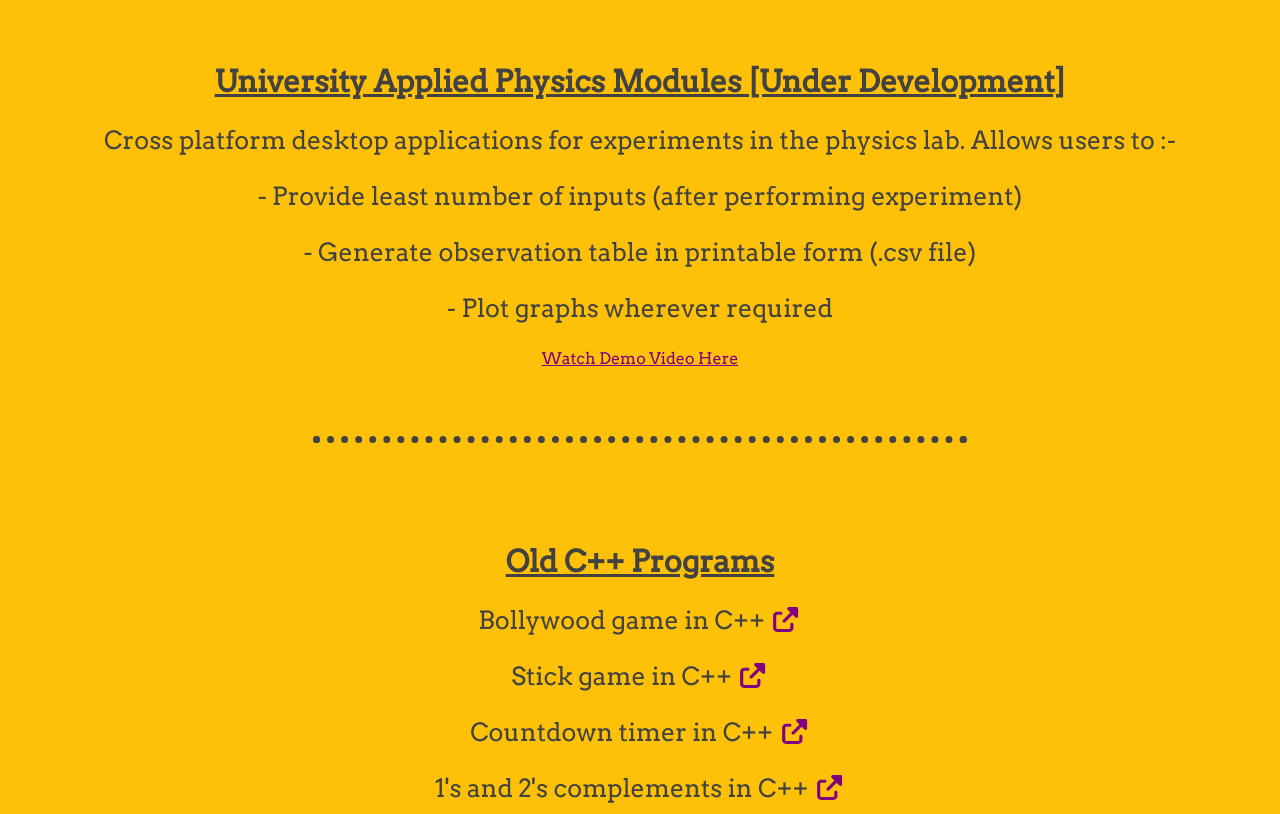
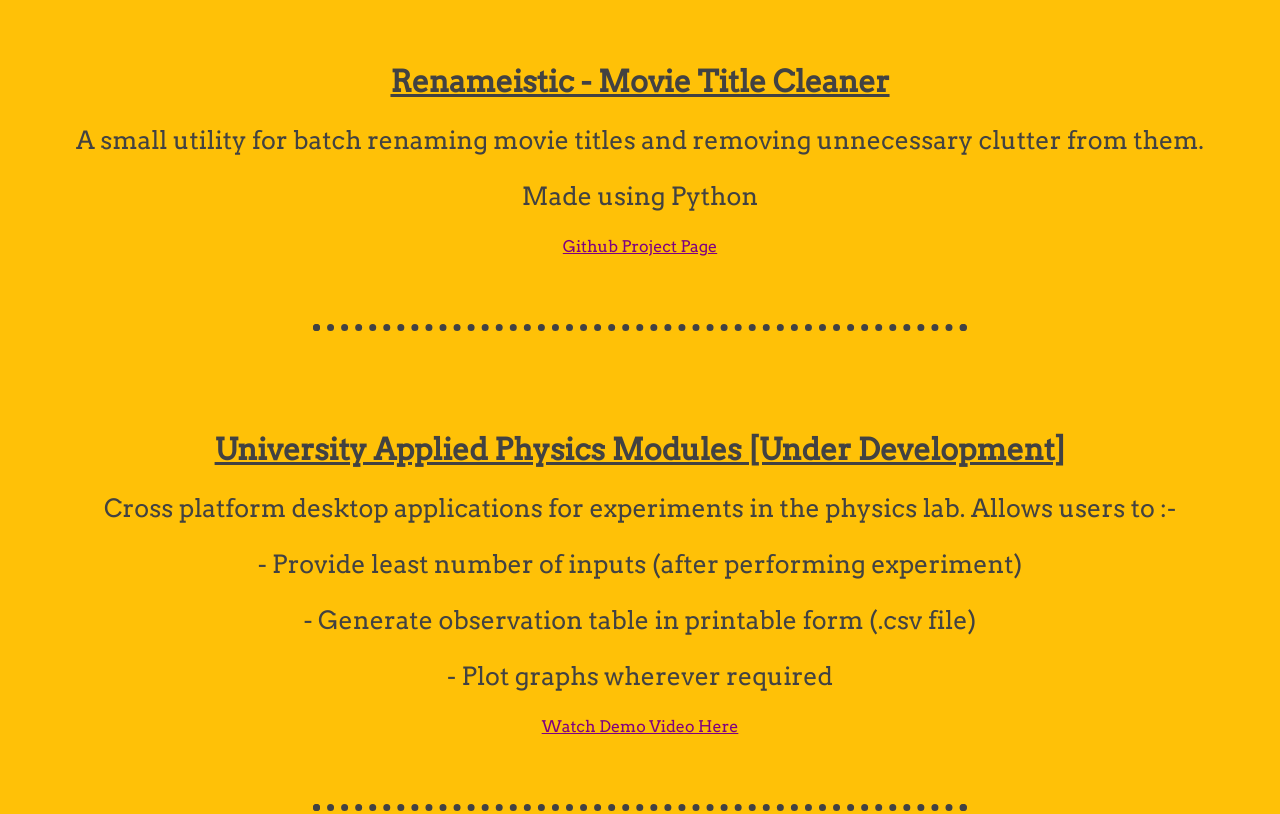
Before and after one commit to Aadityajoshi151/aadityajoshi151.github.io, a plain HTML site: page index.html in a window 1280 px wide. Shown: the part 5860-6674 px from the top of the page. Drawn offline with Linux system fonts and the light colour scheme.

Commit message:
Update index.html
added renameistic

```diff
--- a/index.html
+++ b/index.html
@@ -144,6 +144,16 @@
           </div>
           <hr>
           <div>
+            <h2 class="divh1">Renameistic - Movie Title Cleaner</h2>
+            <p class="divp">A small utility for batch renaming movie titles and removing unnecessary clutter from them.</p>
+            <p class="divp">Made using Python</p>
+            <center>
+              <a href="https://github.com/Aadityajoshi151/Renameistic-Movie-Title-Cleaner" target="_blank">Github Project Page</a><br><br>
+              <!-- <a href="" target="_blank">Watch Demo Video Here</a> -->
+            </center>
+          </div>
+          <hr>
+          <div>
             <h2 class="divh1">University Applied Physics Modules [Under Development]</h2>
             <p class="divp">Cross platform desktop applications for experiments in the physics lab. Allows users to :-</p>
             <p class="divp">- Provide least number of inputs (after performing experiment)</p>
```
